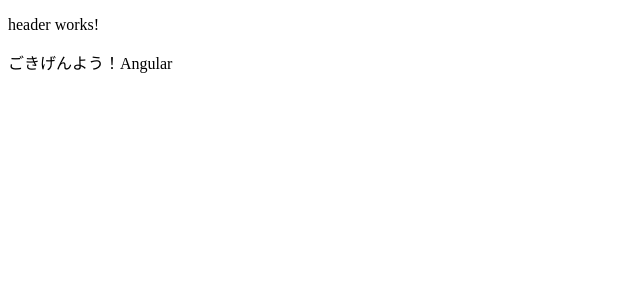
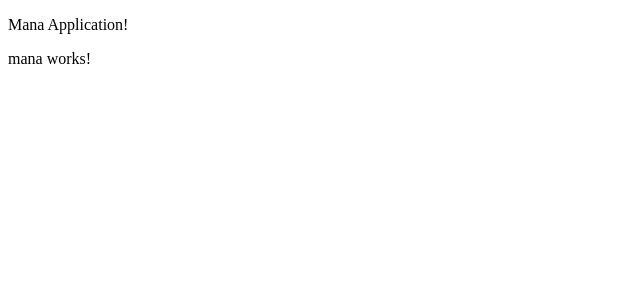
Before and after one commit to asobitagari/angular-panic-1, an Angular app: page / in a window 1280 px wide. Shown: the top 300 px of the page, without its empty margins (0-640 px from the left). Built offline with nearby package versions, Linux system fonts and the light colour scheme.

Commit message:
chapter-3

```diff
--- a/src/app/app.component.html
+++ b/src/app/app.component.html
@@ -1,4 +1,4 @@
 <div>
   <app-header></app-header>
-  {{title}}
+  <app-mana></app-mana>
 </div>
--- a/src/app/header/header.component.html
+++ b/src/app/header/header.component.html
@@ -1 +1 @@
-<p>header works!</p>
+<p>Mana Application!</p>
```
Also changed, not shown: src/app/mana-information.ts (added).
